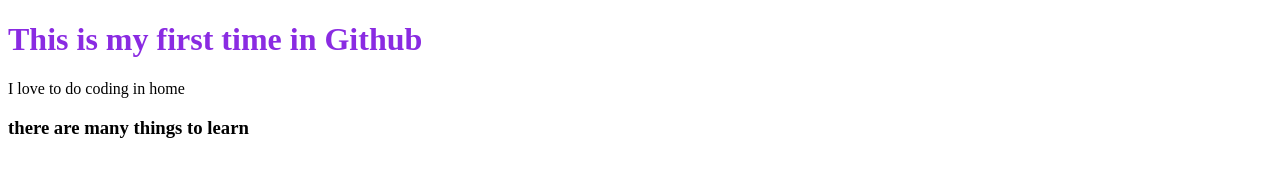
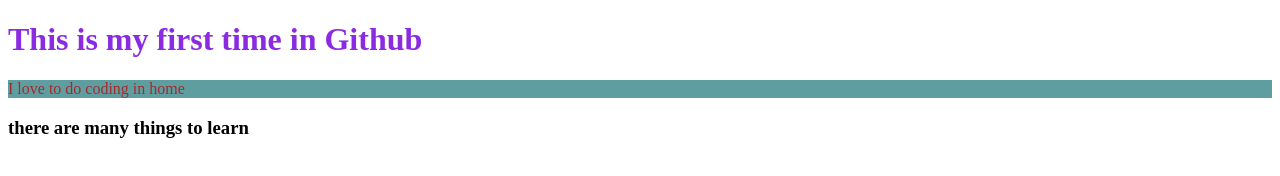
Before and after one commit to Al-Amin75/my-second-repo, a plain HTML site: page index2.html in a window 1280 px wide. Drawn offline with Linux system fonts and the light colour scheme.

Commit message:
paragraph color changed

```diff
--- a/style.css
+++ b/style.css
@@ -1,3 +1,7 @@
 h1 {
     color: blueviolet;
 }
+p {
+    color: brown;
+    background-color: cadetblue;
+}
```
